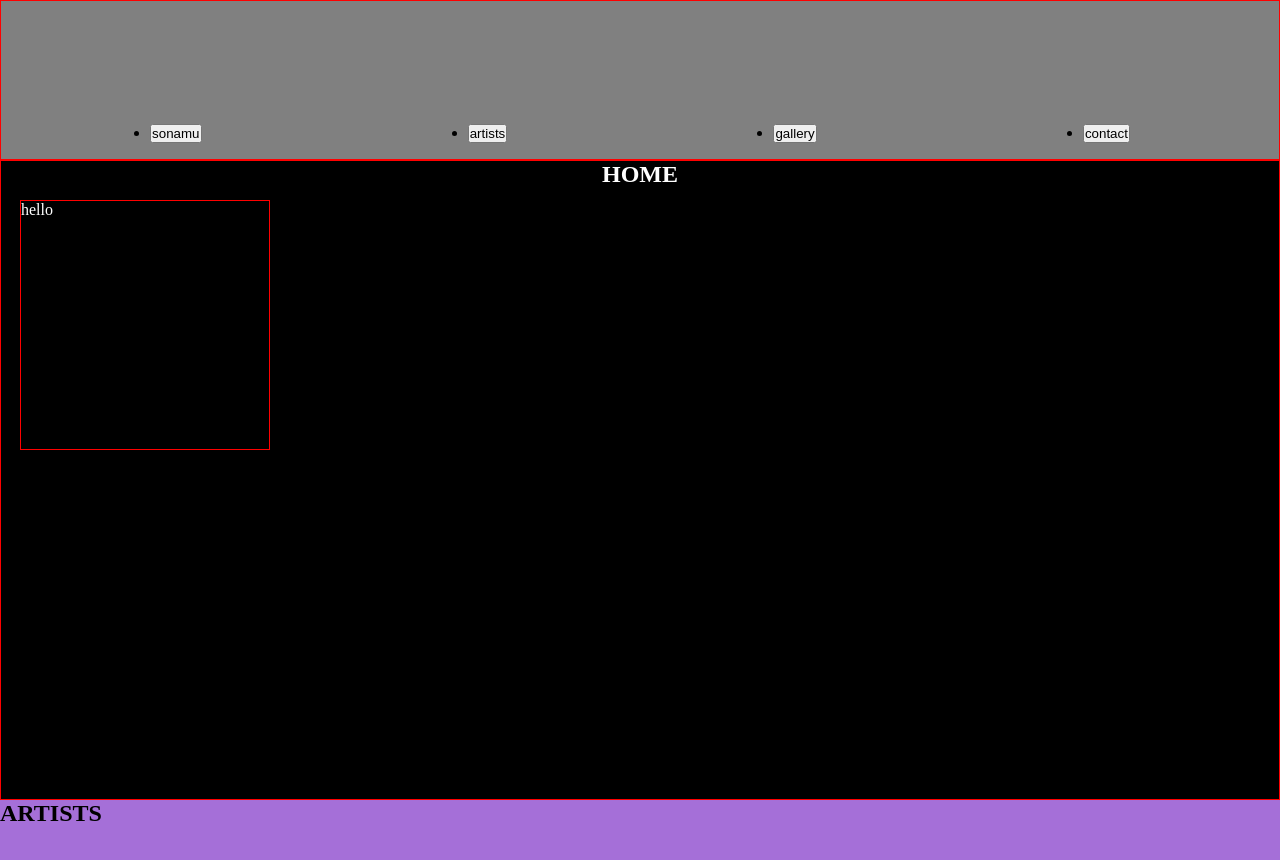
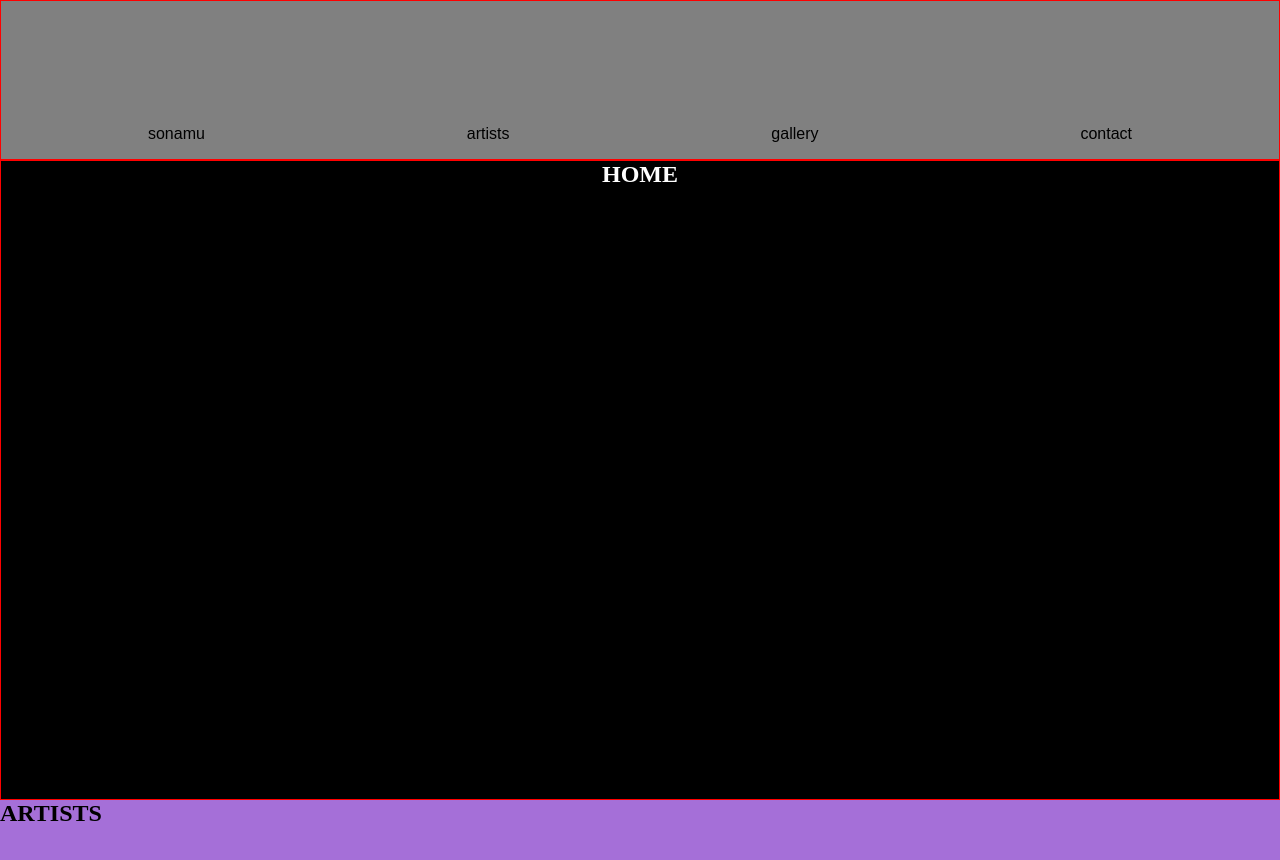
Before and after one commit to k-rewd/sonamu, a React (Vite) app: page / in a window 1280 px wide. Shown: the top 860 px of the page. Built offline with nearby package versions, Linux system fonts and the light colour scheme.

Commit message:
finished scroll snap and scroll bar visibility

```diff
--- a/src/sections/Home/index.jsx
+++ b/src/sections/Home/index.jsx
@@ -4,9 +4,9 @@ export default function Home() {
   return (
     <section id='sonamuSection'>
       <h1 >HOME</h1>
-      <div id='snm-sign'>
+      {/* <div id='snm-sign'>
         hello
-      </div>
+      </div> */}
     </section>
   )
 }
--- a/src/sections/Navbar/index.jsx
+++ b/src/sections/Navbar/index.jsx
@@ -23,7 +23,7 @@ export default function Navbar() {
 
   return (
     <div>
-      <div >
+      <div className='navContainer'>
         <nav>
           {navLinks.map(nav => renderNavLinks(nav))}
         </nav>
--- a/src/sections/Navbar/navbar.css
+++ b/src/sections/Navbar/navbar.css
@@ -30,8 +30,20 @@
 
   padding: 1rem;
   background-color: gray;
+
+}
+
+.navContainer nav {
   display: flex;
   justify-content: space-around;
   align-items: flex-end;
+  list-style: none;
 
 }
+
+.navContainer button {
+  font-size: 1rem;
+  cursor: pointer;
+  border: none;
+  background: none;
+}
--- a/src/styles.css
+++ b/src/styles.css
@@ -2,6 +2,17 @@
   margin:0;
   padding:0;
   box-sizing: border-box;
+}
+
+html {
+  -ms-overflow-style: none;  /* Internet Explorer 10+ */
+  scrollbar-width: none;  /* Firefox */
+  scroll-snap-type: both mandatory;
+  scroll-padding-top: 20vh;
+}
+
+ul {
+  list-style: none;
 }
 
 body {
@@ -29,5 +40,10 @@ nav {
 }
 section {
   height: 80vh;
+  scroll-snap-align: start;
+  scroll-snap-stop: always;
+}
 
+::-webkit-scrollbar {
+  display: none;  /* Safari and Chrome */
 }
```
